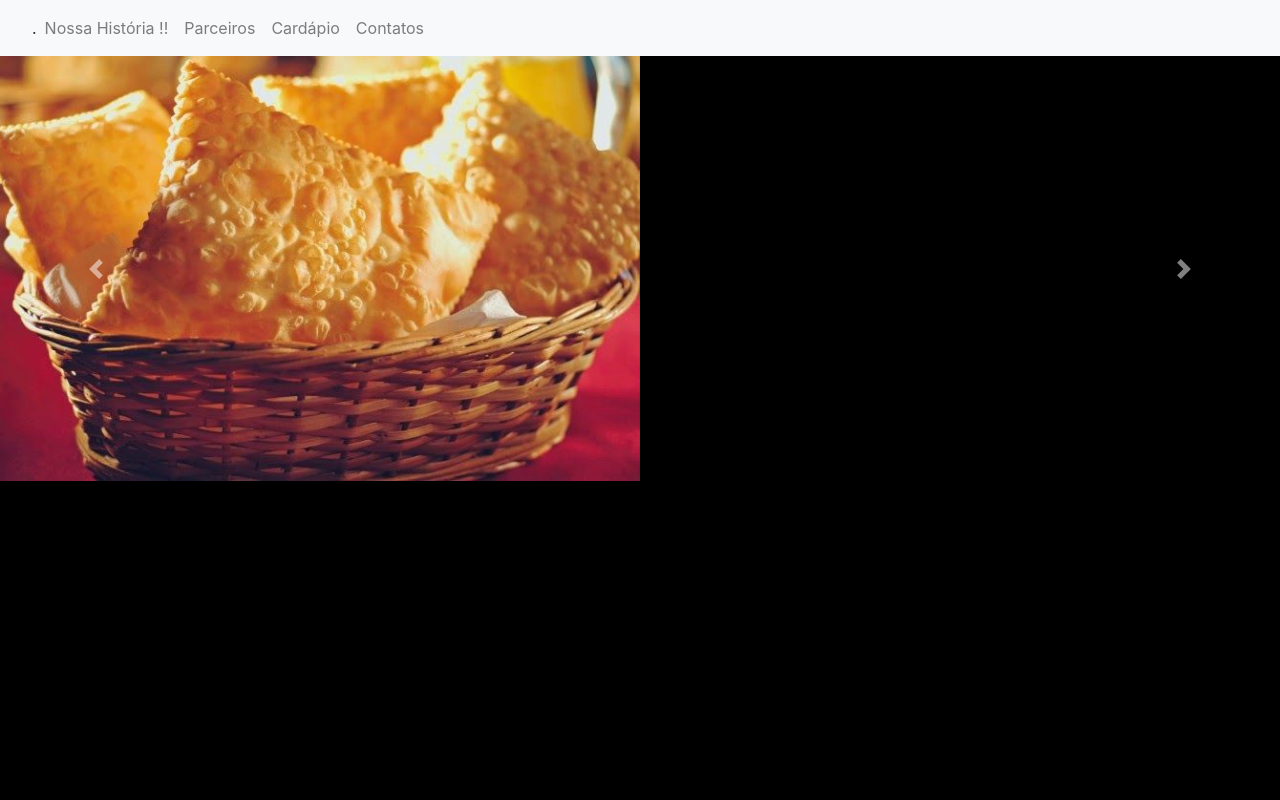
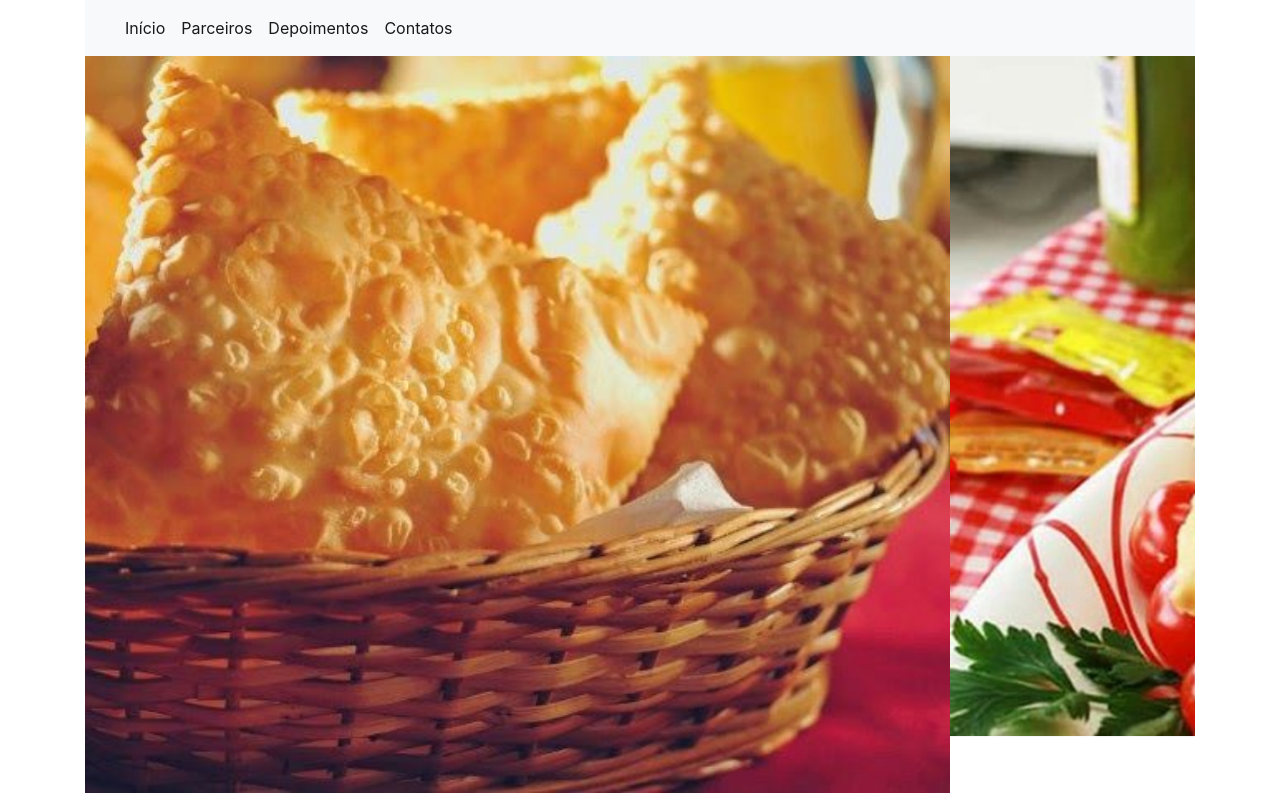
Before and after one commit to marcosdj15/Bootstrap, a plain HTML site: page index.html in a window 1280 px wide. Drawn offline with nearby package versions, Linux system fonts and the light colour scheme.

Commit message:
carousel

```diff
--- a/index.html
+++ b/index.html
@@ -3,55 +3,58 @@
 <head>
   <title>Pastel do Dell</title>
   <meta charset="utf-8">
-        <link rel="stylesheet" type="text/css" href="bootstrap/css/bootstrap.css">
-        <link rel="stylesheet" type="text/css" href="css/style.css">
+  <meta name="viewport" content="width=device-width, initial-scale=1">
+  <script src="https://code.jquery.com/jquery-3.3.1.slim.min.js" integrity="sha384-q8i/X+965DzO0rT7abK41JStQIAqVgRVzpbzo5smXKp4YfRvH+8abtTE1Pi6jizo" crossorigin="anonymous"></script>
+  <script src="https://stackpath.bootstrapcdn.com/bootstrap/4.1.3/js/bootstrap.min.js" integrity="sha384-ChfqqxuZUCnJSK3+MXmPNIyE6ZbWh2IMqE241rYiqJxyMiZ6OW/JmZQ5stwEULTy" crossorigin="anonymous"></script>
+  <link rel="stylesheet" href="https://stackpath.bootstrapcdn.com/bootstrap/4.1.3/css/bootstrap.min.css" integrity="sha384-MCw98/SFnGE8fJT3GXwEOngsV7Zt27NXFoaoApmYm81iuXoPkFOJwJ8ERdknLPMO" crossorigin="anonymous">
 </head>
-    <body class="escopoprincipal">
+<body>
+
+    <div class="container">
       <nav class="navbar navbar-expand-lg navbar-light bg-light">
-            <a class="navbar-brand" href="#"></a>.
-            <div class="collapse navbar-collapse" id="navbarNav">
-            <ul class="navbar-nav">
-                <li class="nav-item acitive">
-                    <a class="nav-link" href="#">Nossa História !! <span class="sr-only">(current)</span></a>
+        <a class="navbar-brand" href="#"></a>
+        <button class="navbar-toggler" type="button" data-toggle="collapse" data-target="#conteudoNavbarSuportado" aria-controls="conteudoNavbarSuportado" aria-expanded="false" aria-label="Alterna navegação">
+          <span class="navbar-toggler-icon"></span>
+        </button>
+
+        <div class="collapse navbar-collapse" id="conteudoNavbarSuportado">
+          <ul class="navbar-nav mr-auto">
+            <li class="nav-item active">
+              <a class="nav-link" href="#">Início <span class="sr-only">(página atual)</span></a>
             </li>
-                <li class="nav-item acitive">
-                    <a class="nav-link" href="#"> Parceiros <span class="sr-only">(current)</span></a>
+            <li class="nav-item active">
+              <a class="nav-link" href="#">Parceiros <span class="sr-only">(página atual)</span></a>
             </li>
-                <li class="nav-item acitive">
-                    <a class="nav-link" href="#">Cardápio  <span class="sr-only">(current)</span></a>
+            <li class="nav-item active">
+              <a class="nav-link" href="#"> Depoimentos <span class="sr-only">(página atual)</span></a>
             </li>
-                <li class="nav-item acitive">
-                    <a class="nav-link" href="#">Contatos<span class="sr-only">(current)</span></a>
+            <li class="nav-item active">
+              <a class="nav-link" href="#">Contatos <span class="sr-only">(página atual)</span></a>
             </li>
           </ul>
         </div>
       </nav>
-        <div id="carouselExampleControls" class="carousel slide" data-ride="carousel">
+
+      <div id="carouselExampleSlidesOnly" class="carousel slide" data-ride="carousel">
         <div class="carousel-inner">
           <div class="carousel-item active">
-                <img src="img/Pastel1.jpg" class="d-block w-100" alt="pastela">
+            <img class="d-block w-100" src="img/Pastel1.jpg" alt="Primeiro Slide">
           </div>
           <div class="carousel-item">
-                <img src="img/Pastel2.jpg" class="d-block w-100" alt="pastelb">
+            <img class="d-block w-100" src="img/Pastel2.jpg" alt="Segundo Slide">
           </div>
           <div class="carousel-item">
-                <img src="img/Pastel3.jpg" class="d-block w-100" alt="pastelc">
-              </div>
-              <div class="carousel-item">
-                <img src="img/Pastel4.jpg" class="d-block w-100" alt="pasteld">
-              </div>
-              <div class="carousel-item">
-                <img src="img/Pastel 5.jpg" class="d-block w-100" alt="pastele">
+            <img class="d-block w-100" src="img/Pastel3.jpg" alt="Terceiro Slide">
           </div>
         </div>
-            <a class="carousel-control-prev" href="#carouselExampleControls" role="button" data-slide="prev">
-              <span class="carousel-control-prev-icon" aria-hidden="true"></span>
-              <span class="sr-only">Voltar</span>
-            </a>
-            <a class="carousel-control-next" href="#carouselExampleControls" role="button" data-slide="next">
-              <span class="carousel-control-next-icon" aria-hidden="true"></span>
-              <span class="sr-only">Proximo</span>
-            </a>
       </div>
+
+
+
+
+
+    </div>
+
+
 </body>
 </html>
```
Lines whose indentation alone changed are shown as unchanged.
